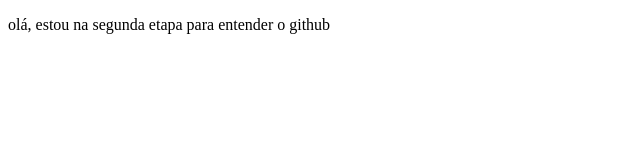
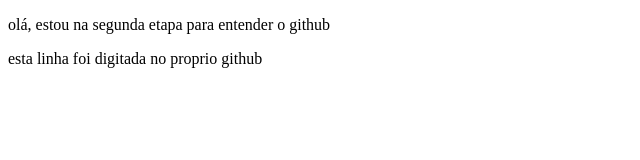
Before and after one commit to Pedro-H-B-Paula/repositorio-para-aprendizado, a plain HTML site: page index.html in a window 1280 px wide. Shown: the whole page, without its empty margins (0-640 px from the left). Drawn offline with Linux system fonts and the light colour scheme.

Commit message:
index.html atualização

```diff
--- a/index.html
+++ b/index.html
@@ -7,5 +7,6 @@
 </head>
 <body>
     <p>olá, estou na segunda etapa para entender o github</p>
+    <p>esta linha foi digitada no proprio github</p>
 </body>
 </html>
```
